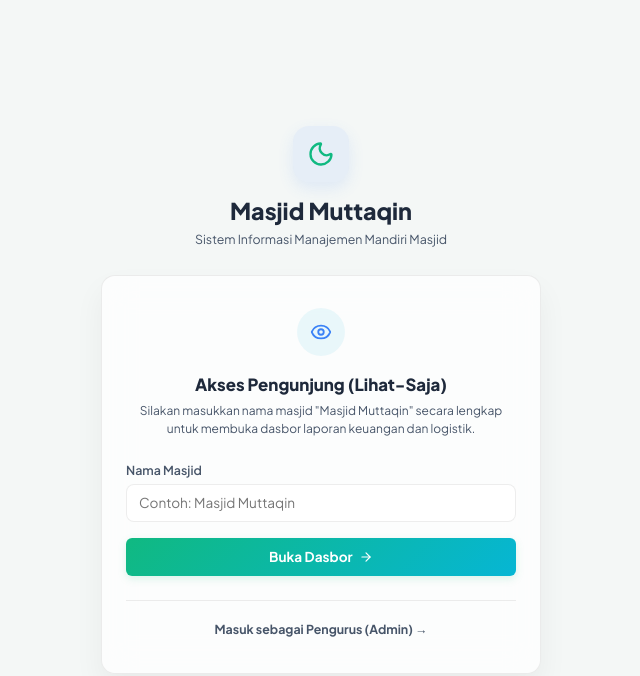
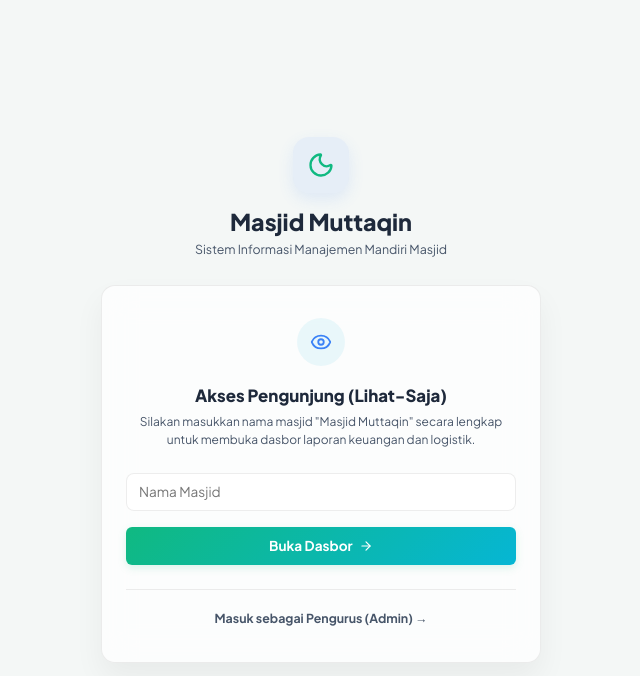
Before and after one commit to rasyiqi-code/Mesjid-Digital, a React (Vite) app: page / in a window 1280 px wide. Shown: the top 676 px of the page, without its empty margins (319-959 px from the left). Built offline with nearby package versions, Linux system fonts and the light colour scheme.

Commit message:
menghapus label Nama Masjid dan menyederhanakan placeholder input di gerbang utama

```diff
--- a/src/components/GatekeeperLayout.tsx
+++ b/src/components/GatekeeperLayout.tsx
@@ -156,13 +156,12 @@ export const GatekeeperLayout: React.FC<GatekeeperLayoutProps> = ({
 
               <form onSubmit={handleGuestSubmit} style={{ display: 'flex', flexDirection: 'column', gap: '1rem' }} noValidate>
                 <div className="form-group" style={{ textAlign: 'left', marginBottom: 0 }}>
-                  <label className="form-label" htmlFor="gate-guest-name">Nama Masjid</label>
                   <input
                     id="gate-guest-name"
                     type="text"
                     value={guestName}
                     onChange={(e) => setGuestName(e.target.value)}
-                    placeholder={`Contoh: ${mosqueName}`}
+                    placeholder="Nama Masjid"
                     className="form-input"
                     style={{ minHeight: '38px', fontSize: '0.85rem' }}
                     required
```
